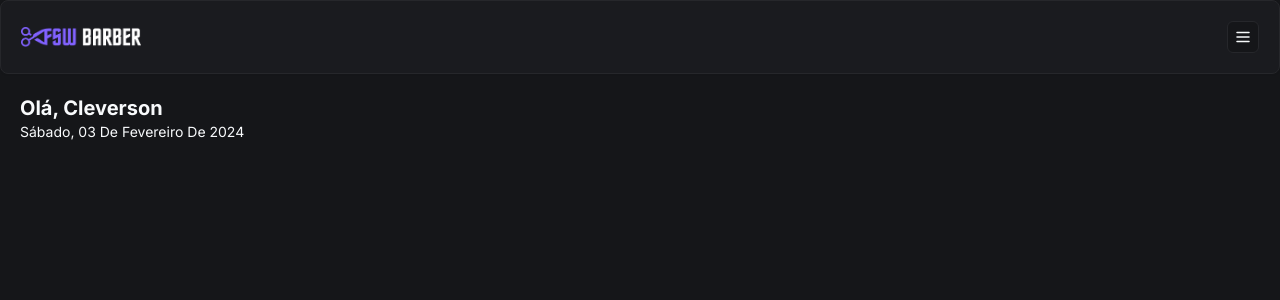
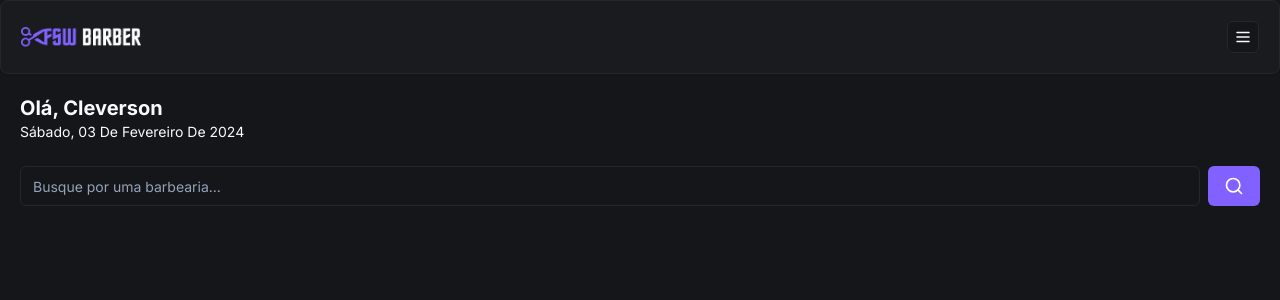
Before and after one commit to cleveira/fullstackweek-barber, a Next.js app: page / in a window 1280 px wide. Shown: the top 300 px of the page. Built offline with nearby package versions, Linux system fonts and the light colour scheme.

Commit message:
feat: add initial search component

```diff
--- /dev/null
+++ b/src/app/(home)/_components/search.tsx
@@ -0,0 +1,18 @@
+"use client";
+
+import { Input } from "@/components/ui/input";
+import { Button } from "@/components/ui/button";
+import { SearchIcon } from "lucide-react";
+
+const Search = () => {
+  return (
+    <div className="flex items-center gap-2 ">
+      <Input placeholder="Busque por uma barbearia..." />
+      <Button variant={"default"}>
+        <SearchIcon size={20} />
+      </Button>
+    </div>
+  );
+};
+
+export default Search;
--- a/src/app/(home)/page.tsx
+++ b/src/app/(home)/page.tsx
@@ -1,6 +1,7 @@
 import { format } from "date-fns";
-import Header from "../../components/header";
+import Header from "@/components/header";
 import { ptBR } from "date-fns/locale";
+import Search from "./_components/search";
 
 export default function Home() {
   return (
@@ -15,6 +16,10 @@
           })}
         </p>
       </div>
+
+      <div className="px-5 mt-6">
+        <Search />
+      </div>
     </div>
   );
 }
--- /dev/null
+++ b/src/components/ui/input.tsx
@@ -0,0 +1,25 @@
+import * as React from "react"
+
+import { cn } from "@/lib/utils"
+
+export interface InputProps
+  extends React.InputHTMLAttributes<HTMLInputElement> {}
+
+const Input = React.forwardRef<HTMLInputElement, InputProps>(
+  ({ className, type, ...props }, ref) => {
+    return (
+      <input
+        type={type}
+        className={cn(
+          "flex h-10 w-full rounded-md border border-input bg-background px-3 py-2 text-sm ring-offset-background file:border-0 file:bg-transparent file:text-sm file:font-medium placeholder:text-muted-foreground focus-visible:outline-none focus-visible:ring-2 focus-visible:ring-ring focus-visible:ring-offset-2 disabled:cursor-not-allowed disabled:opacity-50",
+          className
+        )}
+        ref={ref}
+        {...props}
+      />
+    )
+  }
+)
+Input.displayName = "Input"
+
+export { Input }
```
Also changed, not shown: 1 other file (tests, documents, lock files or other folders).
